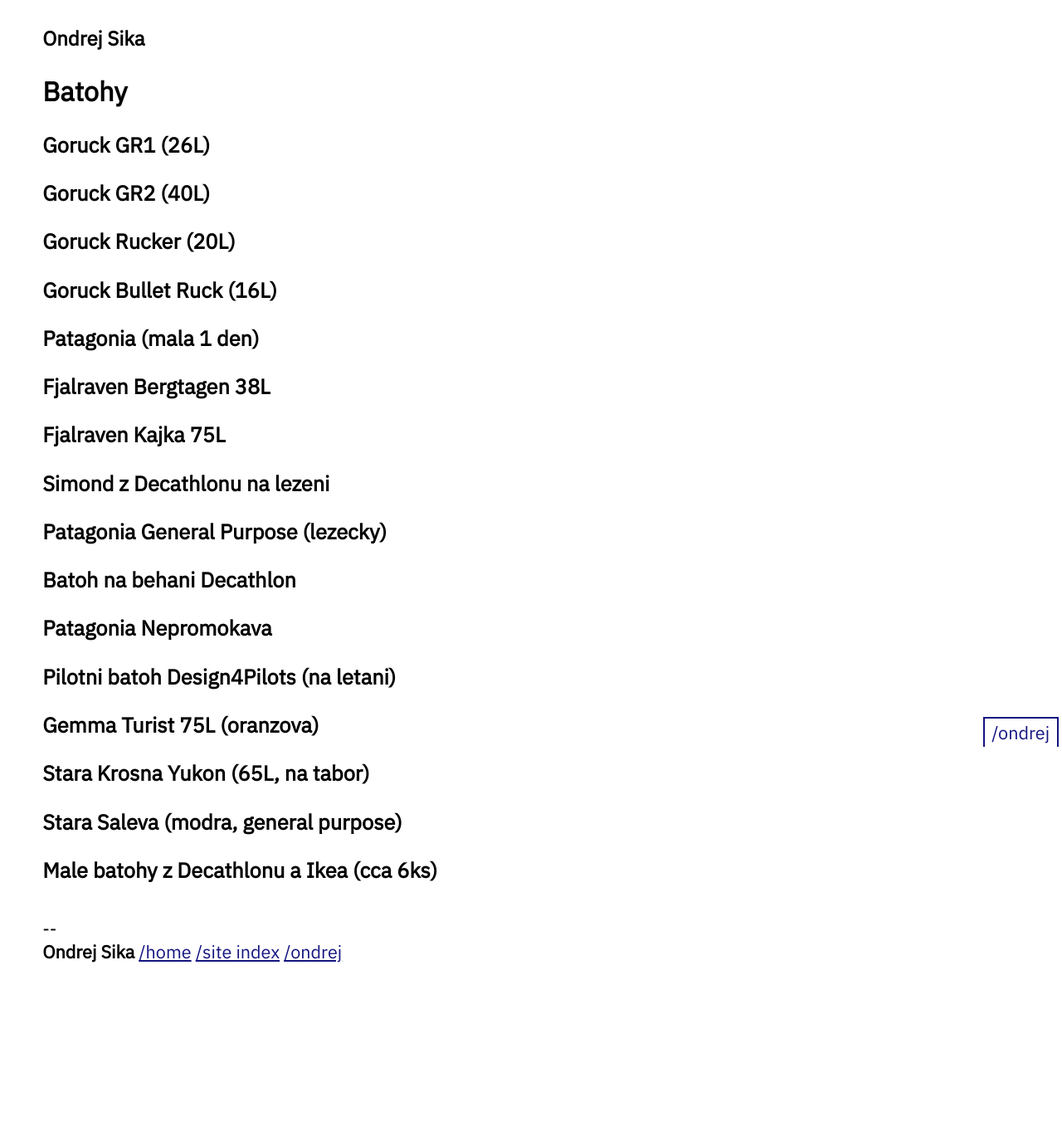
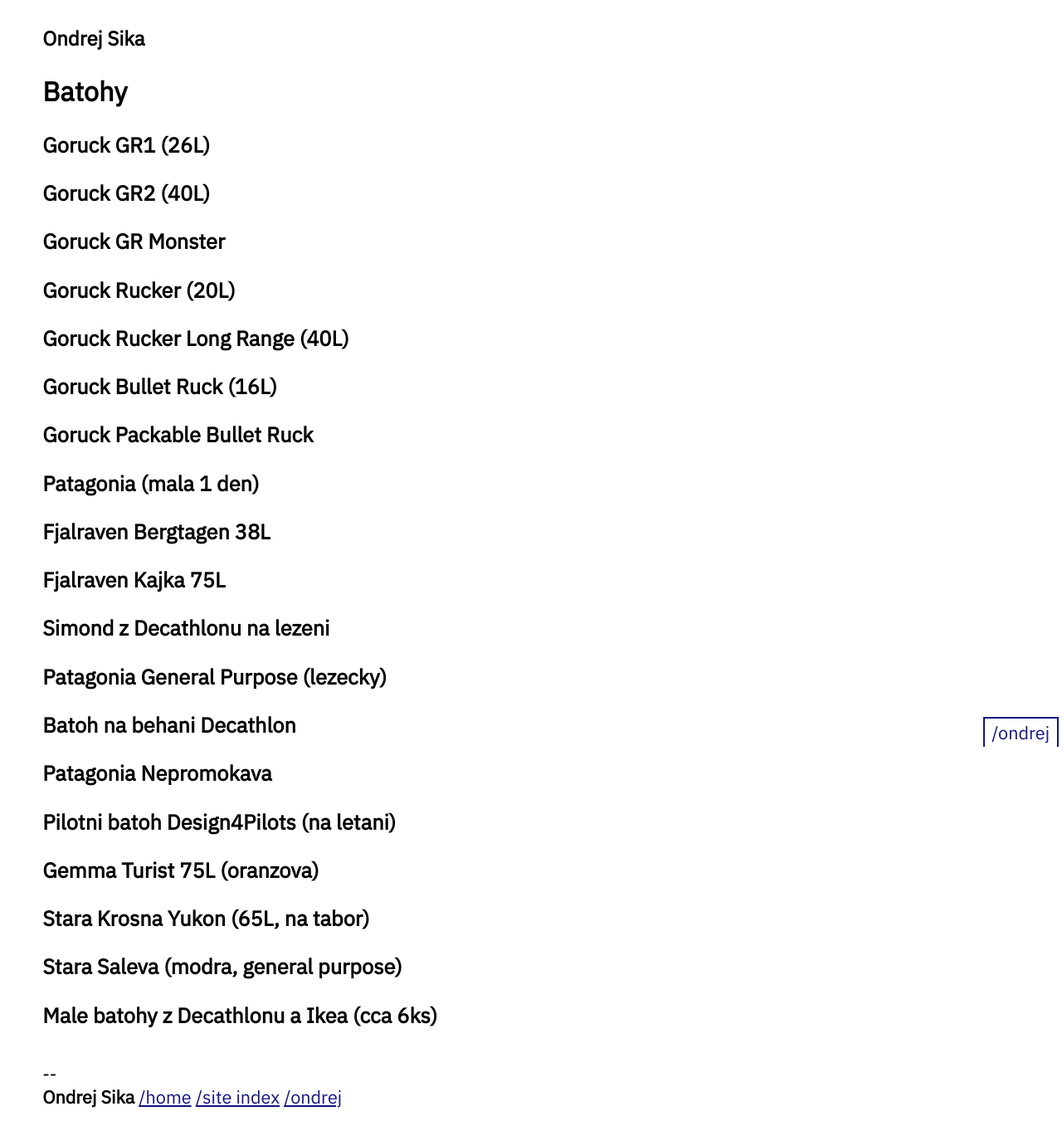
Before and after one commit to ondrejsika/ondrejsika.com, a Jekyll site: the page built from ondrej/batohy/index.md, in a window 1280 px wide. Shown: the whole page at 83% size. Built offline with Jekyll 4.4.1, drawn with Linux system fonts in a browser that asks for light colours; before the commit the page ends 1182 px from its top, so only the background shows below that.

Commit message:
feat(ondrej/batohy): Add GORUCK {GR Monster, Rucker Long Range, Packable Bullet Ruck}

```diff
--- a/ondrej/batohy/index.md
+++ b/ondrej/batohy/index.md
@@ -9,9 +9,15 @@
 
 ### Goruck GR2 (40L)
 
+### Goruck GR Monster
+
 ### Goruck Rucker (20L)
 
+### Goruck Rucker Long Range (40L)
+
 ### Goruck Bullet Ruck (16L)
+
+### Goruck Packable Bullet Ruck
 
 ### Patagonia (mala 1 den)
 
```
